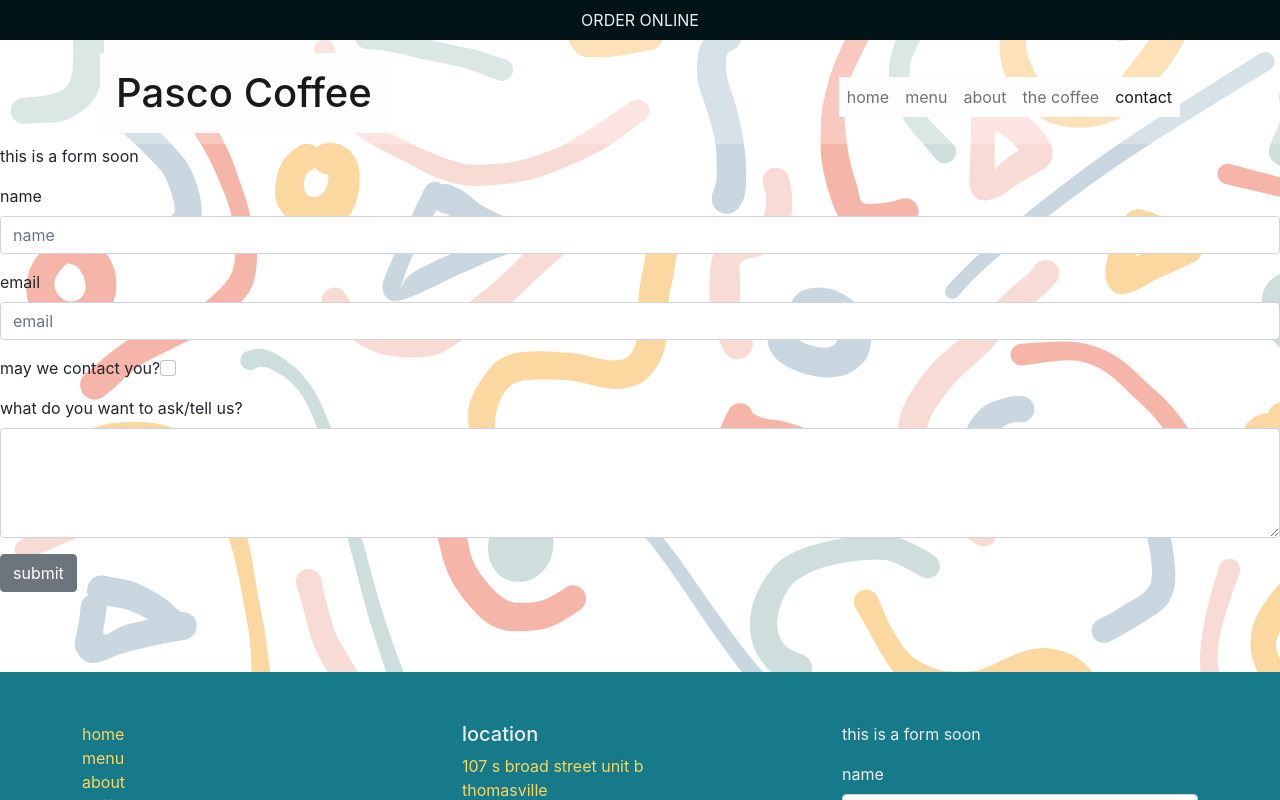
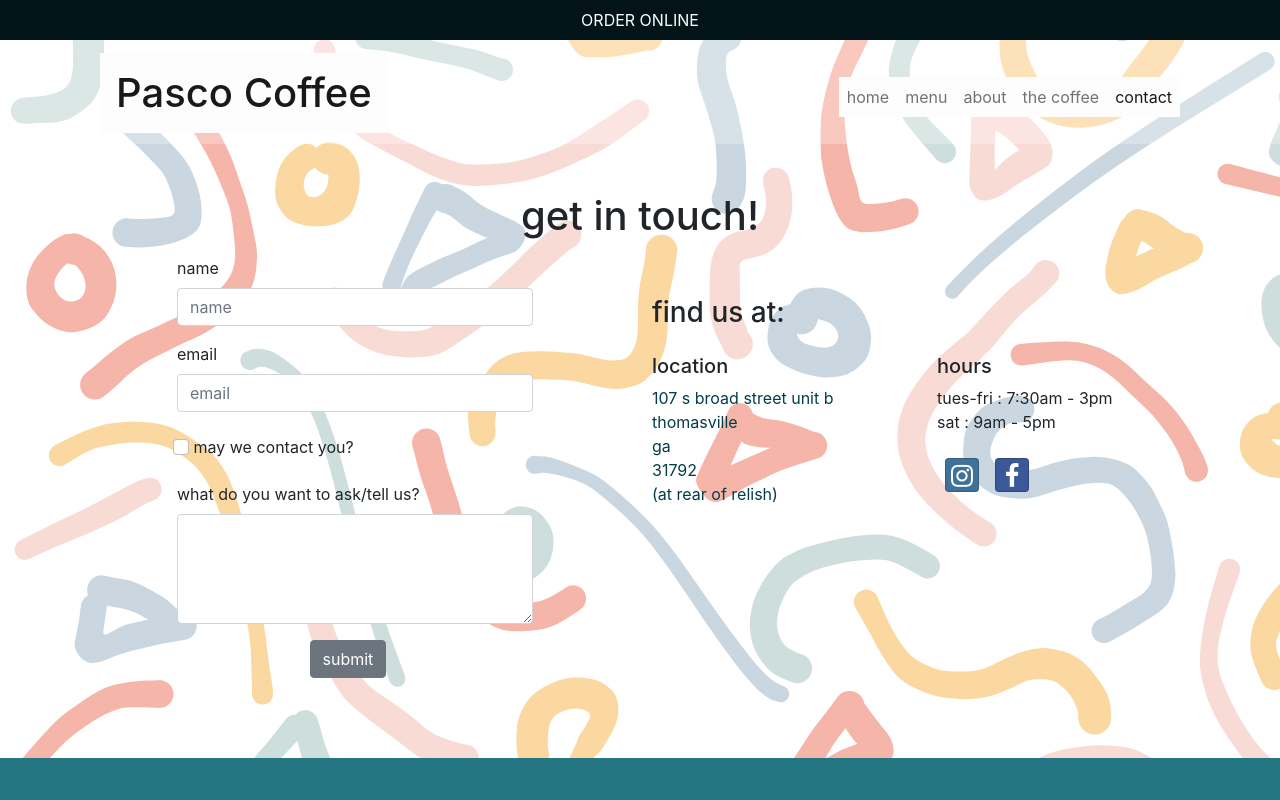
Before and after one commit to clairerob/pasco-coffee-react, a React (Create React App) app: page /contact in a window 1280 px wide. Shown: the top 800 px of the page. Built offline with nearby package versions, Linux system fonts and the light colour scheme.

Commit message:
add contact form validation, completed contact page

```diff
--- a/src/App.css
+++ b/src/App.css
@@ -1,17 +1,10 @@
+:root {
+	--dark-green-text-color: #033d4a;
+	--white-text-color: #fdfdfd;
+	--dark-gold-color: #d8a600;
+	--light-gold-color: #fad65e;
+}
 
-.site-footer a {
-	color: #fad65e;
-	text-decoration: none;
-}
-.site-footer a:hover {
-	color: #eee;
-}
-.site-footer i {
-	color: #eee;
-}
-.btn-social-icon {
-	margin: 0.5rem;
-}
 
 .order-banner {
 	background-color: rgb(2, 20, 24);
@@ -19,11 +12,17 @@
 	padding: 0.5rem;
 	height: 2.5rem;
 	text-decoration: none;
-	color: #eee;
+	color: var(--white-text-color);
 }
 .order-banner :hover {
 	color: #fad65e;
 }
+
+
+
+
+
+
 
 nav {
 	max-width: 1200px;
@@ -77,7 +76,7 @@
 footer {
 	margin-top: 5rem;
 	padding-top: 50px;
-	background-color: rgb(23, 122, 138);
+	background-color: rgb(37, 118, 131);
 	color: #eee;
 }
 
@@ -147,3 +146,27 @@
   .class-card-img {
 	border-radius: 10px;
   }
+
+  .contact-page-location-link {
+	text-decoration: none;
+	color: rgb(3, 61, 74);
+  }
+  .contact-page-location-link:hover {
+	color: #d8a600;
+  }
+
+
+
+.site-footer a {
+	color: #fad65e;
+	text-decoration: none;
+}
+.site-footer a:hover {
+	color: #eee;
+}
+.site-footer i {
+	color: #eee;
+}
+.btn-social-icon {
+	margin: 0.5rem;
+}
--- a/src/components/ContactForm.js
+++ b/src/components/ContactForm.js
@@ -1,16 +1,14 @@
 import { ErrorMessage, Field, Form, Formik } from 'formik';
-import { Button, FormGroup, Label } from 'reactstrap';
-import {validateContactForm} from './validateContactForm';
-
+import { Button, FormGroup, Label, Col } from 'reactstrap';
+import { validateContactForm } from '../utils/validateContactForm';
 
 const ContactForm = () => {
-    const handleSubmit = (values, {resetForm}) => {
+	const handleSubmit = (values, { resetForm }) => {
 		console.log('form values in JSON:', JSON.stringify(values));
 		resetForm();
-    }
+	};
 	return (
 		<>
-			<p>this is a form soon</p>
 			<Formik
 				initialValues={{
 					name: '',
@@ -22,26 +20,62 @@
 				validate={validateContactForm}
 			>
 				<Form>
-                    <FormGroup>
+					<FormGroup row className='justify-content-center'>
+						<Col xs='10' md='12' lg='10' xl='8'>
 							<Label htmlFor='name'>name</Label>
-					<Field name='name' placeholder='name' className='form-control'></Field>
-					<ErrorMessage name='name'>{(msg) => <p>{msg}</p>}</ErrorMessage>
+							<Field
+								name='name'
+								placeholder='name'
+								className='form-control'
+							></Field>
+							<ErrorMessage name='name'>
+								{(msg) => <p className='text-danger'>{msg}</p>}
+							</ErrorMessage>
+						</Col>
 					</FormGroup>
-                    <FormGroup>
+					<FormGroup row className='justify-content-center'>
+						<Col xs='10' md='12' lg='10' xl='8'>
 							<Label htmlFor='email'>email</Label>
-					<Field name='email' placeholder='email' type='email' className='form-control'></Field>
-					<ErrorMessage name='email'>oops</ErrorMessage>
+							<Field
+								name='email'
+								placeholder='email'
+								type='email'
+								className='form-control'
+							></Field>
+							<ErrorMessage name='email'>
+								{(msg) => <p className='text-danger'>{msg}</p>}
+							</ErrorMessage>
+						</Col>
 					</FormGroup>
-                    <FormGroup>
-                        <Label check htmlFor='agree'>may we contact you?</Label>
-                        <Field name='agree' type='checkbox' className='form-check-input' />
+					<FormGroup row className='justify-content-center'>
+						<Col >
+							<Label check xs={{offset:1}} md={{offset:0}} lg={{offset:1}} xl={{offset:2}}>
+							<Field
+								name='agree'
+								type='checkbox'
+								className='form-check-input text-info'
+							/>
+							{' '}may we contact you?
+							</Label>
+						</Col>
 					</FormGroup>
-                    <FormGroup>
+					<FormGroup row className='justify-content-center'>
+						<Col xs='10' md='12' lg='10' xl='8'>
 							<Label htmlFor='comment'>what do you want to ask/tell us?</Label>
-					<Field name='comment' as='textarea' rows='4' className='form-control'></Field>
-					<ErrorMessage name='comment'>oops</ErrorMessage>
+							<Field
+								name='comment'
+								as='textarea'
+								rows='4'
+								className='form-control'
+							></Field>
+							<ErrorMessage name='comment'>
+								{(msg) => <p className='text-danger'>{msg}</p>}
+							</ErrorMessage>
+						</Col>
 					</FormGroup>
+					<Col xs={{offset: 5}}>
 					<Button type='submit'>submit</Button>
+					</Col>
 				</Form>
 			</Formik>
 		</>
--- a/src/components/Footer.js
+++ b/src/components/Footer.js
@@ -46,8 +46,9 @@
 					</Col>
 					<Col>
 						<h5>location</h5>
+
+						<p>
 						<a href='https://goo.gl/maps/BXTJCXGxS4BWQzn58'>
-						<p>
 							107 s broad street unit b
 							<br />
 							thomasville
@@ -57,16 +58,14 @@
 							31792
 							<br />
 							(at rear of relish)
+						</a>
 						</p>
-						</a>
 						<h5>hours</h5>
 						<p>
 							tues-fri : 7:30am - 3pm
 							<br />
 							sat : 9am - 5pm
 						</p>
-					</Col>
-					<Col>
 						<div className='d-md-none'>
 							<a
 								class='btn btn-social-icon btn-instagram'
@@ -81,6 +80,8 @@
 								<i class='fa fa-facebook'></i>
 							</a>
 						</div>
+					</Col>
+					<Col>
 						<ContactForm />
 					</Col>
 				</Row>
--- a/src/components/validateContactForm.js
+++ /dev/null
@@ -1,5 +0,0 @@
-export const validateContactForm = (values) => {
-    const errors={};
-
-
-};
--- a/src/pages/ContactPage.js
+++ b/src/pages/ContactPage.js
@@ -1,11 +1,63 @@
 import ContactForm from '../components/ContactForm';
+import { Container, Row, Col } from 'reactstrap';
 
 const ContactPage = () => {
-    return (
-        <>
-        <ContactForm/>
-        </>
-    )
+	return (
+		<Container className='mt-5'>
+			<h1 className='text-center'>get in touch!</h1>
+			<Row className='justify-content-around'>
+				<Col xs='12' md='6' className='mt-2'>
+					<ContactForm />
+				</Col>
+				<Col className='mt-5'>
+						<Row>
+							<h3>find us at:</h3>
+							<Col className='mt-3'>
+								<h5>location</h5>
+								<p>
+									<a
+										href='https://goo.gl/maps/BXTJCXGxS4BWQzn58'
+										className='contact-page-location-link'
+									>
+										107 s broad street unit b
+										<br />
+										thomasville
+										<br />
+										ga
+										<br />
+										31792
+										<br />
+										(at rear of relish)
+									</a>
+								</p>
+							</Col>
+							<Col className='mt-3'>
+								<h5>hours</h5>
+								<p>
+									tues-fri : 7:30am - 3pm
+									<br />
+									sat : 9am - 5pm
+								</p>
+								<div>
+									<a
+										class='btn btn-social-icon btn-instagram'
+										href='http://instagram.com/'
+									>
+										<i class='fa fa-instagram'></i>
+									</a>
+									<a
+										class='btn btn-social-icon btn-facebook'
+										href='http://facebook.com/'
+									>
+										<i class='fa fa-facebook'></i>
+									</a>
+								</div>
+							</Col>
+						</Row>
+				</Col>
+			</Row>
+		</Container>
+	);
 };
 
 export default ContactPage;
--- /dev/null
+++ b/src/utils/validateContactForm.js
@@ -0,0 +1,26 @@
+export const validateContactForm = (values) => {
+    const errors={};
+
+    if (!values.name) {
+        errors.name = 'required';
+    } else if (values.name.length < 2) {
+        errors.name = 'must be at least 2 characters';
+    } else if (values.name.length > 30) {
+        errors.name = 'cannot be more than 30 characters';
+    }
+
+    const emailReg = /^[A-Z0-9._%+-]+@[A-Z0-9.-]+\.[A-Z]{2,63}$/i;
+    if (!values.email) {
+        errors.email = 'required';
+    } else if (values.email.length > 254 && !emailReg.test(values.email)) {
+        errors.email = 'invalid email address';
+    }
+
+    if (!values.comment) {
+        errors.name = 'required';
+    } else if (values.comment.length < 10) {
+        errors.name = 'must be at least 10 characters';
+    }
+
+    return errors;
+};
```
Also changed, not shown: src/components/ScrossToBottom.js (deleted, +0 -13 lines). Lines whose indentation alone changed are shown as unchanged.
